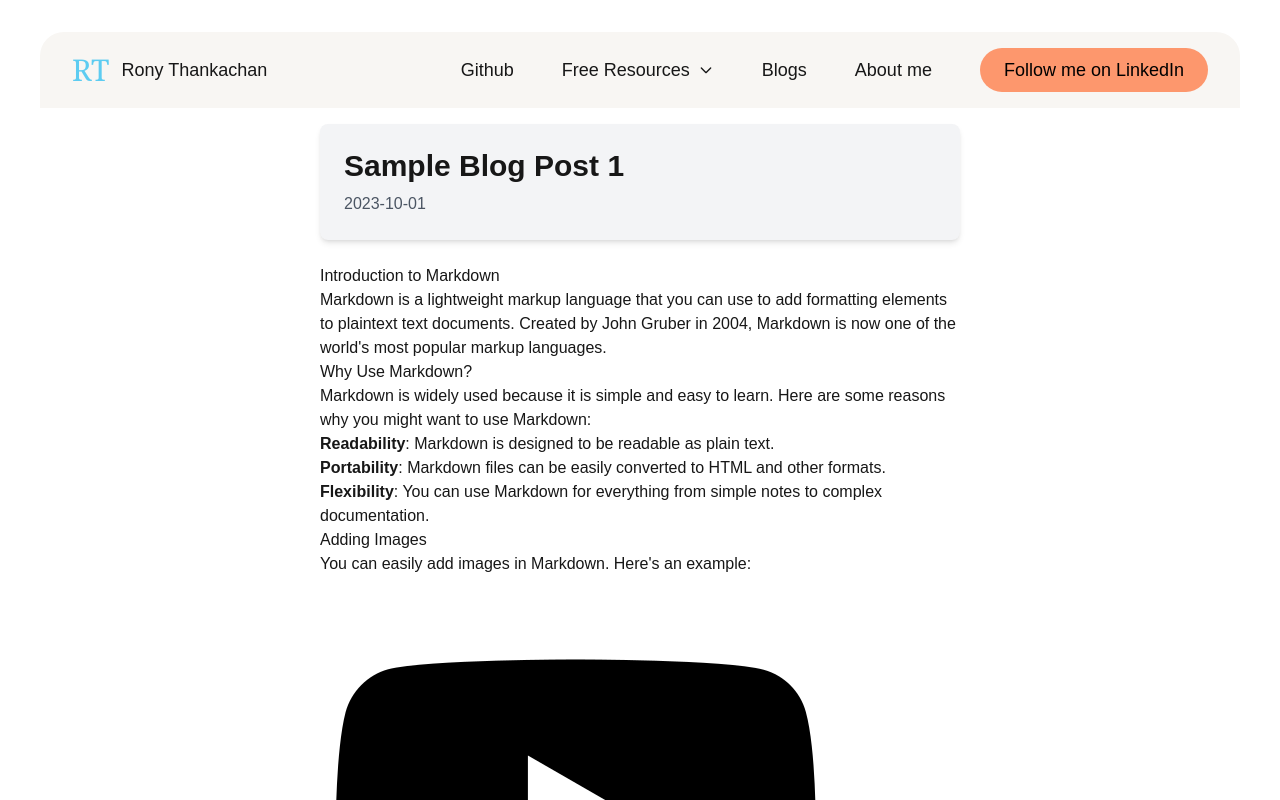
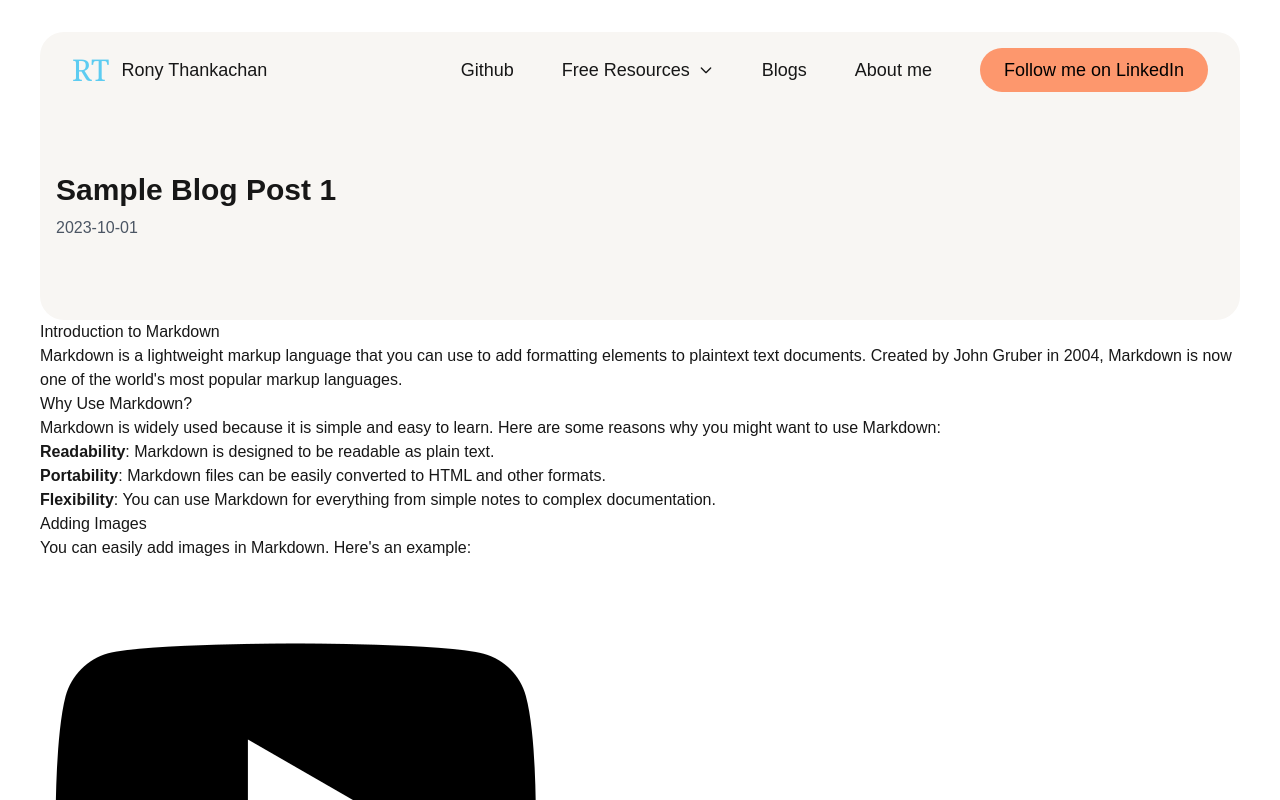
Before and after one commit to ronythankachan/ronythankachan.com, a Next.js app: page /blogs/blog1 in a window 1280 px wide. Shown: the top 800 px of the page. Built offline with nearby package versions, Linux system fonts and the light colour scheme.

Commit message:
Blog added

```diff
--- a/app/blogs/[slug]/page.tsx
+++ b/app/blogs/[slug]/page.tsx
@@ -3,10 +3,7 @@ import fs from 'fs';
 import path from 'path';
 import matter from 'gray-matter';
 import { notFound } from 'next/navigation';
-import { remark } from 'remark';
-import html from 'remark-html';
-import Container from "../../components/shared/Container";
-import BlogPost from '../../../components/BlogPost';
+import BlogPost from '../../components/BlogPost';
 
 interface BlogPostProps {
   params: {
--- /dev/null
+++ b/app/components/BlogPost.tsx
@@ -0,0 +1,27 @@
+import React from "react";
+import ReactMarkdown from "react-markdown";
+import Container from "./shared/Container";
+
+interface BlogPostProps {
+  title: string;
+  date: string;
+  content: string;
+}
+
+const BlogPost: React.FC<BlogPostProps> = ({ title, date, content }) => {
+  return (
+    <>
+      <div className="bg-[#f8f6f3] py-16 rounded-b-3xl">
+        <Container>
+          <h1 className="text-3xl font-bold mb-2">{title}</h1>
+          <p className="text-gray-600 mb-4">{date}</p>
+        </Container>
+      </div>
+      <div className="prose">
+        <ReactMarkdown>{content}</ReactMarkdown>
+      </div>
+    </>
+  );
+};
+
+export default BlogPost;
--- a/pages/blog/[slug].tsx
+++ /dev/null
@@ -1,29 +0,0 @@
-import { GetStaticProps, GetStaticPaths } from 'next';
-import BlogPost from '../../components/BlogPost';
-import fs from 'fs';
-import path from 'path';
-import matter from 'gray-matter';
-
-export const getStaticPaths: GetStaticPaths = async () => {
-  // Logic to get all blog slugs
-};
-
-export const getStaticProps: GetStaticProps = async ({ params }) => {
-  const filePath = path.join(process.cwd(), 'public/blogs', `${params?.slug}.md`);
-  const fileContent = fs.readFileSync(filePath, 'utf8');
-  const { data, content } = matter(fileContent);
-
-  return {
-    props: {
-      title: data.title,
-      date: data.date,
-      content,
-    },
-  };
-};
-
-const BlogPage = ({ title, date, content }) => {
-  return <BlogPost title={title} date={date} content={content} />;
-};
-
-export default BlogPage;
--- a/tailwind.config.ts
+++ b/tailwind.config.ts
@@ -2,7 +2,6 @@ import type { Config } from "tailwindcss";
 
 export default {
   content: [
-    "./pages/**/*.{js,ts,jsx,tsx,mdx}",
     "./components/**/*.{js,ts,jsx,tsx,mdx}",
     "./app/**/*.{js,ts,jsx,tsx,mdx}",
   ],
```
Also changed, not shown: app/about/page.tsx (+15 -4 lines).
